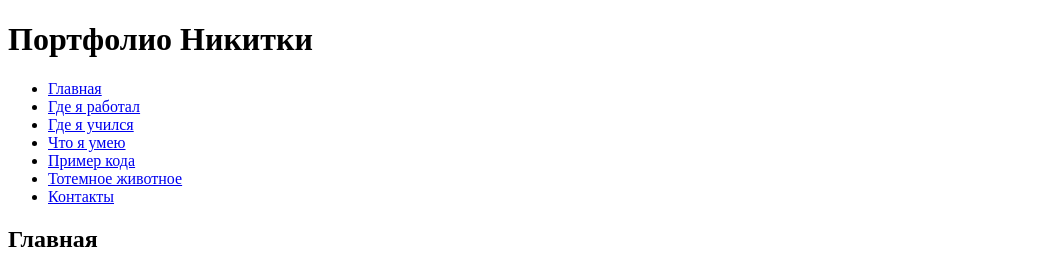
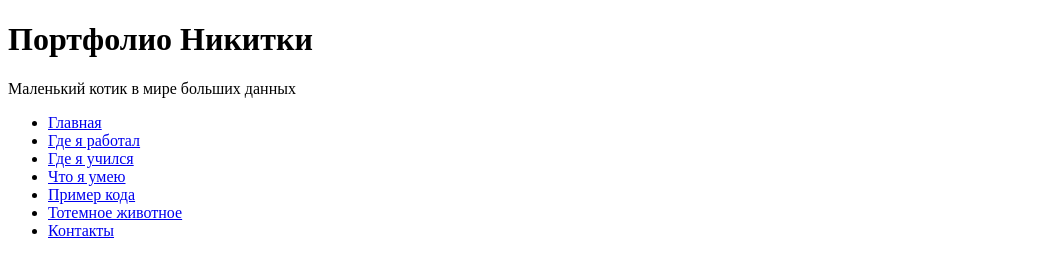
Before and after one commit to NiHummel/Web-tech_labs, a plain HTML site: page lab1.html in a window 1280 px wide. Shown: the top 257 px of the page, 0-1062 px from the left. Drawn offline with Linux system fonts and the light colour scheme.

Commit message:
Update lab1.html

```diff
--- a/lab1.html
+++ b/lab1.html
@@ -12,6 +12,7 @@
     <img src="https://www.seekpng.com/png/detail/22-224564_pusheen-computer-png-svg-stock-pusheen-the-cat.png"
          width="205" height="141" alt='my phtoto' align="right">
     <h1>Портфолио Никитки</h1>
+    <p>Маленький котик в мире больших данных</p>
     <nav class='menu'>
         <ul>
             <li><a href="#main">Главная</a></li>
```
